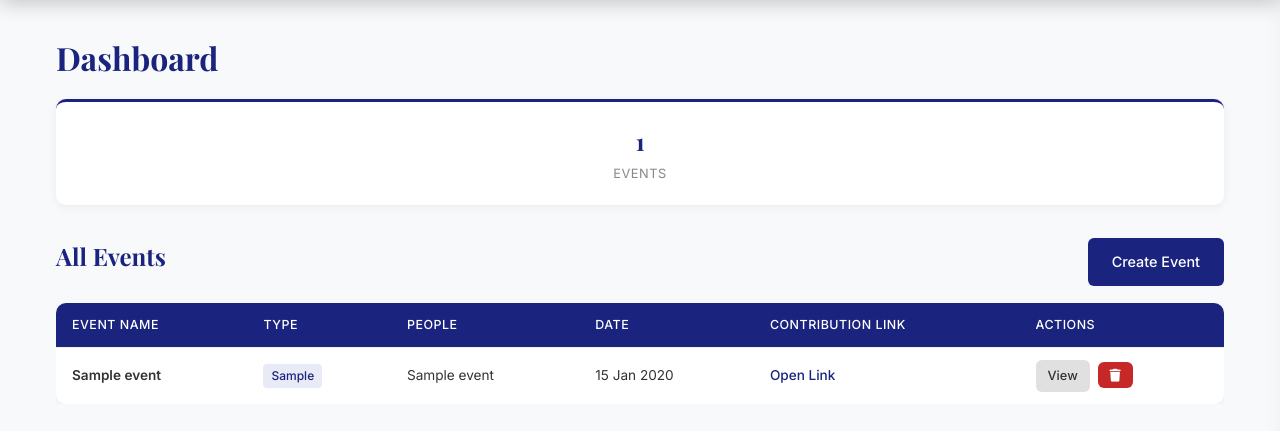
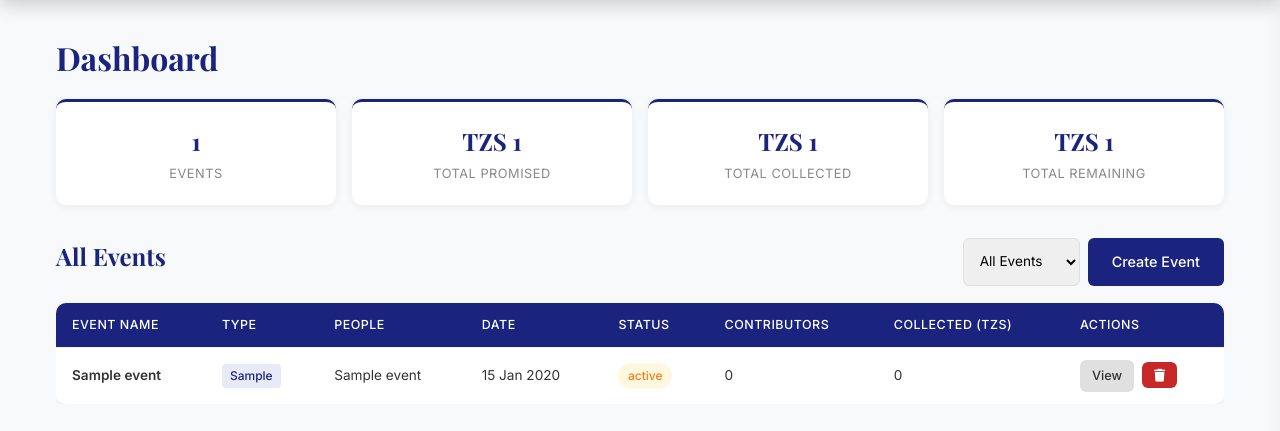
Before and after one commit to hezronjo48-ux/-d-mark-event-management, a Node server app: template views/dashboard.ejs in a window 1280 px wide; the page is wider, and only the part inside the window is pictured. Shown: the part 62-493 px from the top of that part. Run offline with Node 20, Linux system fonts and the light colour scheme; the template is opened without the code that fills it: most values are stand-ins (such as "Sample title", 1, 10 or a date in 2020).

Commit message:
Add event status (Active/Completed/Archived) + per-event mini stats on dashboard + overall totals

```diff
--- a/database.js
+++ b/database.js
@@ -112,6 +112,7 @@ async function init() {
   try { _db.run('ALTER TABLE events ADD COLUMN person2_name TEXT'); } catch(e) {}
   try { _db.run('ALTER TABLE events ADD COLUMN target_amount REAL DEFAULT 0'); } catch(e) {}
   try { _db.run('ALTER TABLE events ADD COLUMN manage_token TEXT'); } catch(e) {}
+  try { _db.run("ALTER TABLE events ADD COLUMN status TEXT DEFAULT 'Active'"); } catch(e) {}
 
   _db.run(`
     CREATE TABLE IF NOT EXISTS contributors (
--- a/server.js
+++ b/server.js
@@ -80,11 +80,20 @@ async function main() {
     res.json({ success: true });
   });
 
+  app.post('/admin/events/:id/status', requireAuth, (req, res) => {
+    const { status } = req.body;
+    if (!['Active', 'Completed', 'Archived'].includes(status)) {
+      return res.status(400).json({ error: 'Invalid status' });
+    }
+    db.prepare('UPDATE events SET status = ? WHERE id = ?').run([status, req.params.id]);
+    res.json({ success: true });
+  });
+
   app.get('/admin/dashboard', requireAuth, (req, res) => {
     try {
       const events = db.prepare('SELECT * FROM events ORDER BY created_at DESC').all([]);
 
-      const stats = db.prepare(`
+      const allStats = db.prepare(`
         SELECT
           COALESCE(SUM(CASE WHEN contribution_type = 'Promise' THEN promise_amount ELSE 0 END), 0) as total_promised,
           COALESCE(SUM(CASE WHEN contribution_type = 'Promise' THEN paid_amount ELSE 0 END), 0) as promise_payments,
@@ -93,13 +102,24 @@ async function main() {
         FROM contributors
       `).get([]);
 
-      stats.total_collected = stats.promise_payments + stats.total_cash;
-      stats.total_remaining = stats.total_promised - stats.promise_payments;
-      stats.event_count = events.length;
+      allStats.total_collected = allStats.promise_payments + allStats.total_cash;
+      allStats.total_remaining = allStats.total_promised - allStats.promise_payments;
+      allStats.event_count = events.length;
+
+      const eventStats = db.prepare(`
+        SELECT event_id,
+          COUNT(*) as c_count,
+          COALESCE(SUM(CASE WHEN contribution_type = 'Promise' THEN paid_amount ELSE 0 END), 0) + COALESCE(SUM(CASE WHEN contribution_type = 'Cash' THEN paid_amount ELSE 0 END), 0) as c_collected
+        FROM contributors GROUP BY event_id
+      `).all([]);
+
+      const statsMap = {};
+      eventStats.forEach(function(s) { statsMap[s.event_id] = s; });
 
       res.render('dashboard', {
         events,
-        stats,
+        stats: allStats,
+        statsMap: statsMap,
         unreadCount: getUnreadCount()
       });
     } catch (err) {
--- a/views/dashboard.ejs
+++ b/views/dashboard.ejs
@@ -32,12 +32,32 @@
         <div class="stat-value"><%= stats.event_count %></div>
         <div class="stat-label">Events</div>
       </div>
+      <div class="stat-card">
+        <div class="stat-value">TZS <%= Number(stats.total_promised).toLocaleString() %></div>
+        <div class="stat-label">Total Promised</div>
+      </div>
+      <div class="stat-card">
+        <div class="stat-value">TZS <%= Number(stats.total_collected).toLocaleString() %></div>
+        <div class="stat-label">Total Collected</div>
+      </div>
+      <div class="stat-card">
+        <div class="stat-value">TZS <%= Number(stats.total_remaining).toLocaleString() %></div>
+        <div class="stat-label">Total Remaining</div>
+      </div>
     </div>
 
     <div class="section">
       <div class="section-header">
         <h2>All Events</h2>
-        <a href="/admin/events/create" class="btn btn-primary">Create Event</a>
+        <div style="display:flex;gap:0.5rem;flex-wrap:wrap;">
+          <select id="statusFilter" onchange="filterByStatus()" style="padding:0.45rem 0.75rem;font-size:0.85rem;border:1.5px solid #e0e0e0;border-radius:6px;font-family:'Inter',sans-serif;">
+            <option value="">All Events</option>
+            <option value="Active">Active</option>
+            <option value="Completed">Completed</option>
+            <option value="Archived">Archived</option>
+          </select>
+          <a href="/admin/events/create" class="btn btn-primary">Create Event</a>
+        </div>
       </div>
 
       <% if (events.length === 0) { %>
@@ -46,14 +66,16 @@
         </div>
       <% } else { %>
         <div class="table-responsive">
-          <table class="table">
+          <table class="table" id="eventsTable">
             <thead>
               <tr>
                 <th>Event Name</th>
                 <th>Type</th>
                 <th>People</th>
                 <th>Date</th>
-                <th>Contribution Link</th>
+                <th>Status</th>
+                <th>Contributors</th>
+                <th>Collected (TZS)</th>
                 <th>Actions</th>
               </tr>
             </thead>
@@ -62,13 +84,17 @@
                 var isWedding = event.event_type === 'Wedding';
                 var isTwoPerson = event.event_type === 'Wedding' || event.event_type === 'Anniversary';
                 var personDisplay = isWedding ? (event.groom_name + ' & ' + event.bride_name) : isTwoPerson ? (event.person1_name + ' & ' + (event.person2_name || '')) : (event.person1_name || '');
+                var es = statsMap[event.id] || {};
+                var statClass = event.status === 'Completed' ? 'badge-success' : event.status === 'Archived' ? 'badge' : 'badge-warning';
               %>
-                <tr>
+                <tr data-status="<%= event.status || 'Active' %>">
                   <td><strong><%= event.name %></strong></td>
                   <td><span class="event-type-label"><%= event.event_type || 'Wedding' %></span></td>
                   <td><%= personDisplay %></td>
                   <td><%= event.event_date || '-' %></td>
-                  <td><a href="/c/<%= event.unique_link %>" target="_blank" class="link">Open Link</a></td>
+                  <td><span class="badge <%= statClass %>"><%= event.status || 'Active' %></span></td>
+                  <td><%= es.c_count || 0 %></td>
+                  <td><%= Number(es.c_collected || 0).toLocaleString() %></td>
                   <td>
                     <a href="/admin/events/<%= event.id %>" class="btn btn-sm btn-secondary">View</a>
                     <button onclick="deleteEvent(<%= event.id %>, '<%= event.name.replace(/'/g, "\\'") %>')" class="btn btn-sm" style="background:#c62828;color:#fff;margin-left:0.25rem;"><i class="fas fa-trash"></i></button>
@@ -94,6 +120,12 @@
   <div id="notifOverlay" class="notif-overlay" onclick="closeNotifications()"></div>
 
   <script>
+    function filterByStatus() {
+      var val = document.getElementById('statusFilter').value;
+      document.querySelectorAll('#eventsTable tbody tr').forEach(function(r) {
+        r.style.display = !val || r.getAttribute('data-status') === val ? '' : 'none';
+      });
+    }
     function deleteEvent(id, name) {
       if (confirm('Delete "' + name + '" and all its contributions? This cannot be undone.')) {
         fetch('/admin/events/' + id + '/delete', { method: 'POST' })
```
Also changed, not shown: views/event-detail.ejs (+19 -1 lines).
